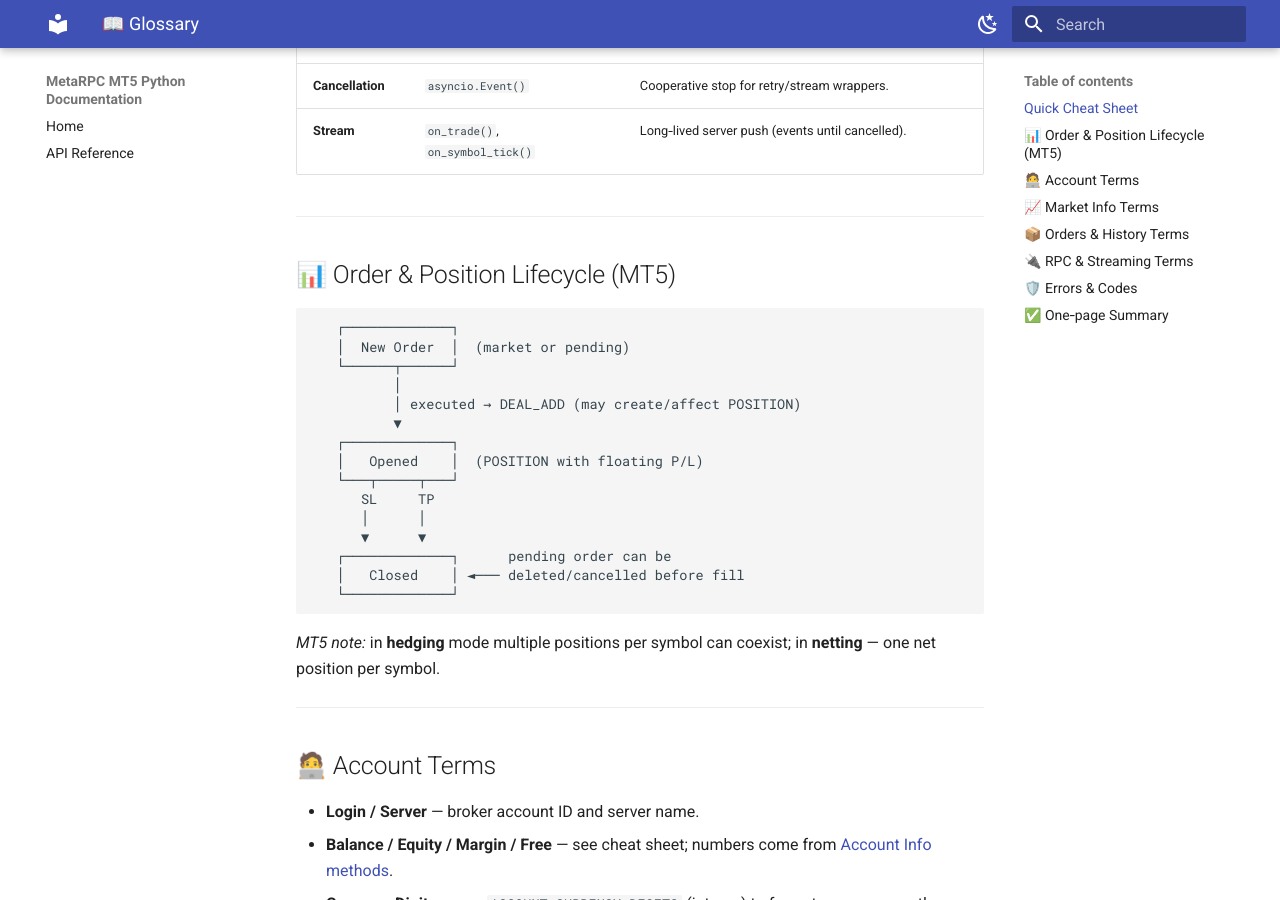
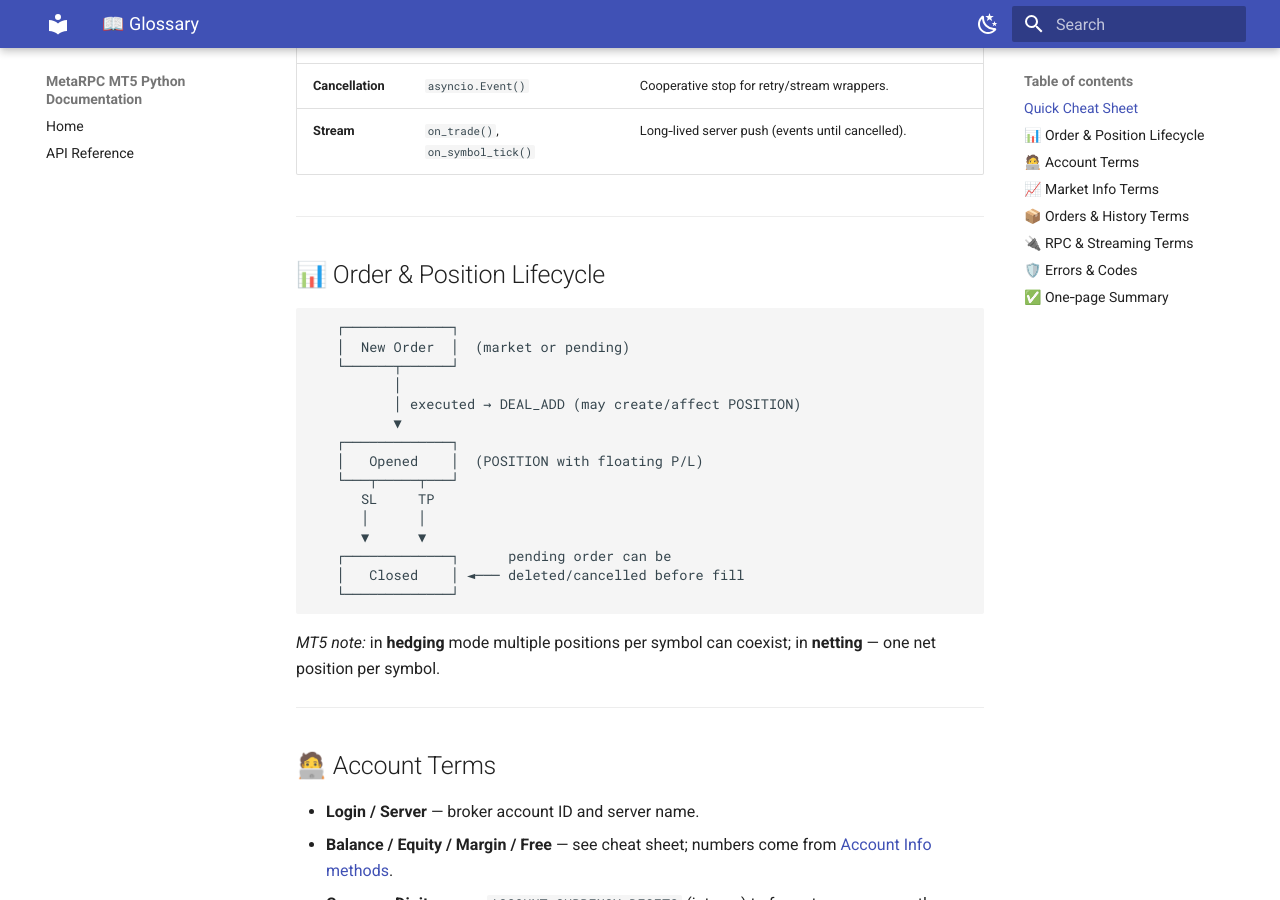
Before and after one commit to MetaRPC/PyMT5, an MkDocs documentation site: the page built from docs/I_want_to_add/Glossary.md, in a window 1280 px wide and 900 px high, scrolled down 1094 px. Built offline with MkDocs 1.6.1 and Material for MkDocs 9.7.7, drawn with Linux system fonts in a browser that asks for light colours.

Commit message:
Update Glossary.md

````diff
--- a/docs/I_want_to_add/Glossary.md
+++ b/docs/I_want_to_add/Glossary.md
@@ -29,7 +29,7 @@
 
 ---
 
-## 📊 Order & Position Lifecycle (MT5)
+## 📊 Order & Position Lifecycle
 
 ```text
    ┌─────────────┐
````
